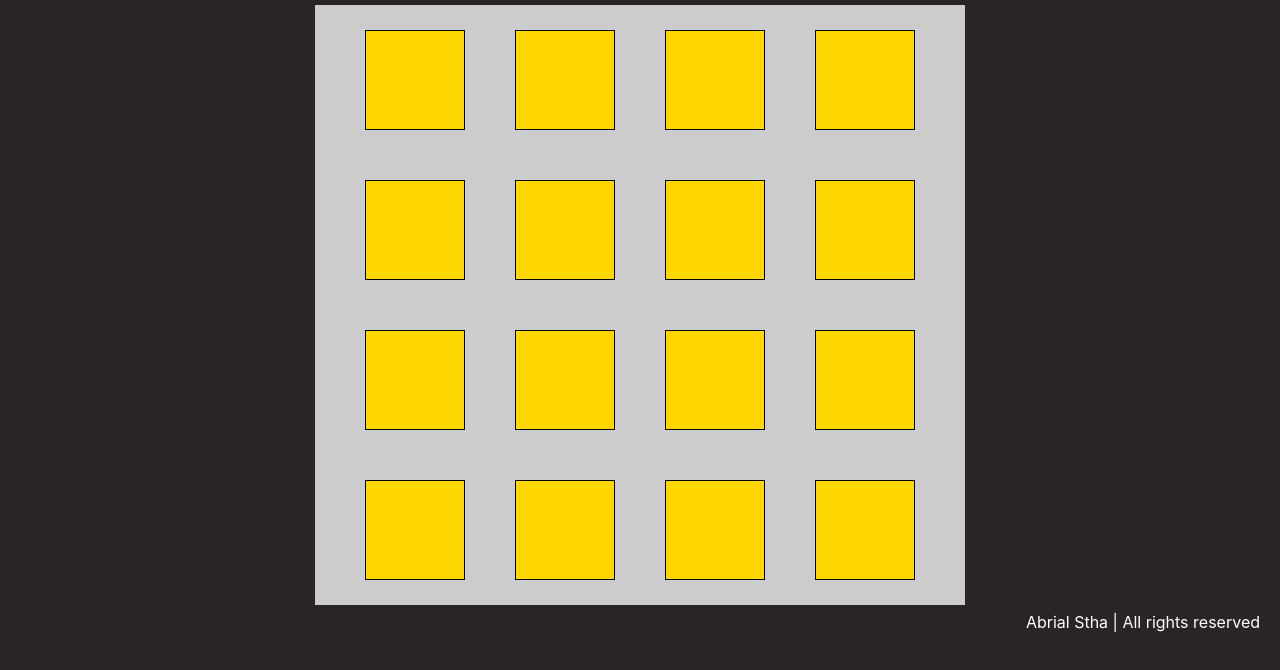
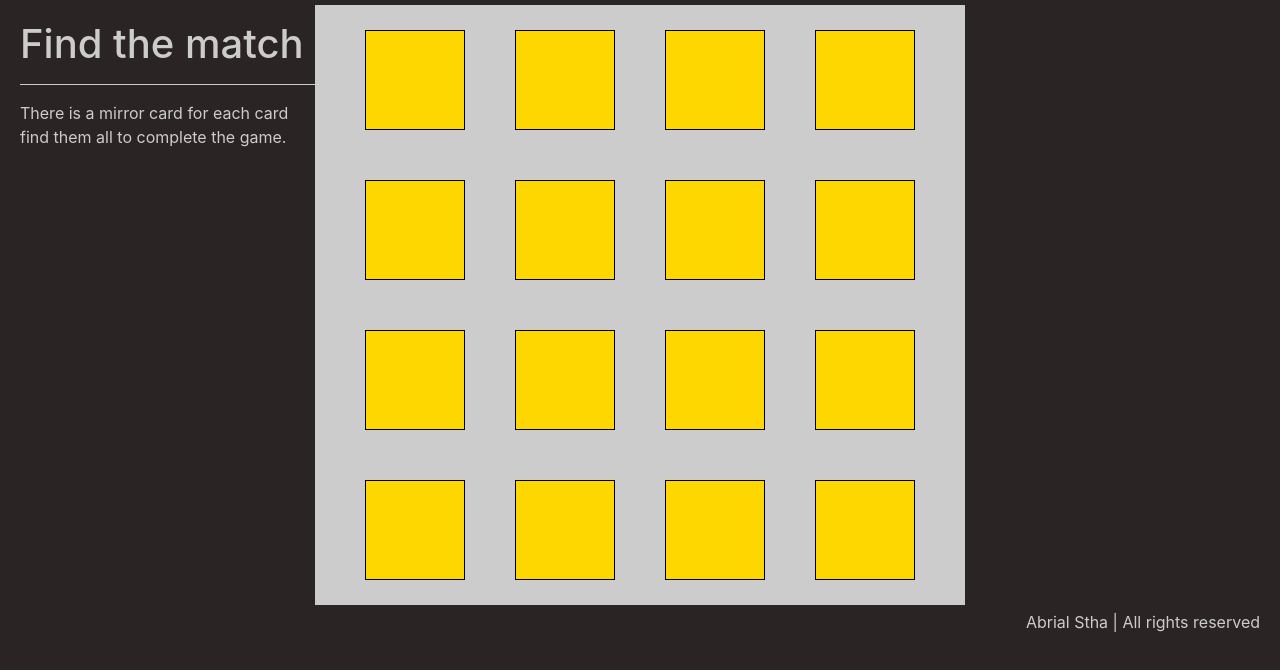
Before and after one commit to AbrialStha/MatchMaking, a website: page index.html in a window 1280 px wide. Drawn offline with nearby package versions, Linux system fonts and the light colour scheme.

Commit message:
added header intro

```diff
--- a/index.html
+++ b/index.html
@@ -13,8 +13,19 @@
             background: #2b2424;
         }
         footer span{
-            color:#fff;
+            color:#ccc;
             margin-right: 20px;
+        }
+
+        .fixed{
+            position: fixed;
+            top:20px;
+            left: 20px;
+            color: #ccc;
+            width:300px;
+        }
+        .fixed hr{
+            border-color: #ccc;
         }
         #board {
             background: #ccc;
@@ -63,6 +74,11 @@
         </div>
     </div>
 
+    <div class="fixed">
+        <h1>Find the match</h1><hr>
+        <p>There is a mirror card for each card find them all to complete the game.</p>
+    </div>
+
     <div class="container">
         <section>
             <div id="board">
```
